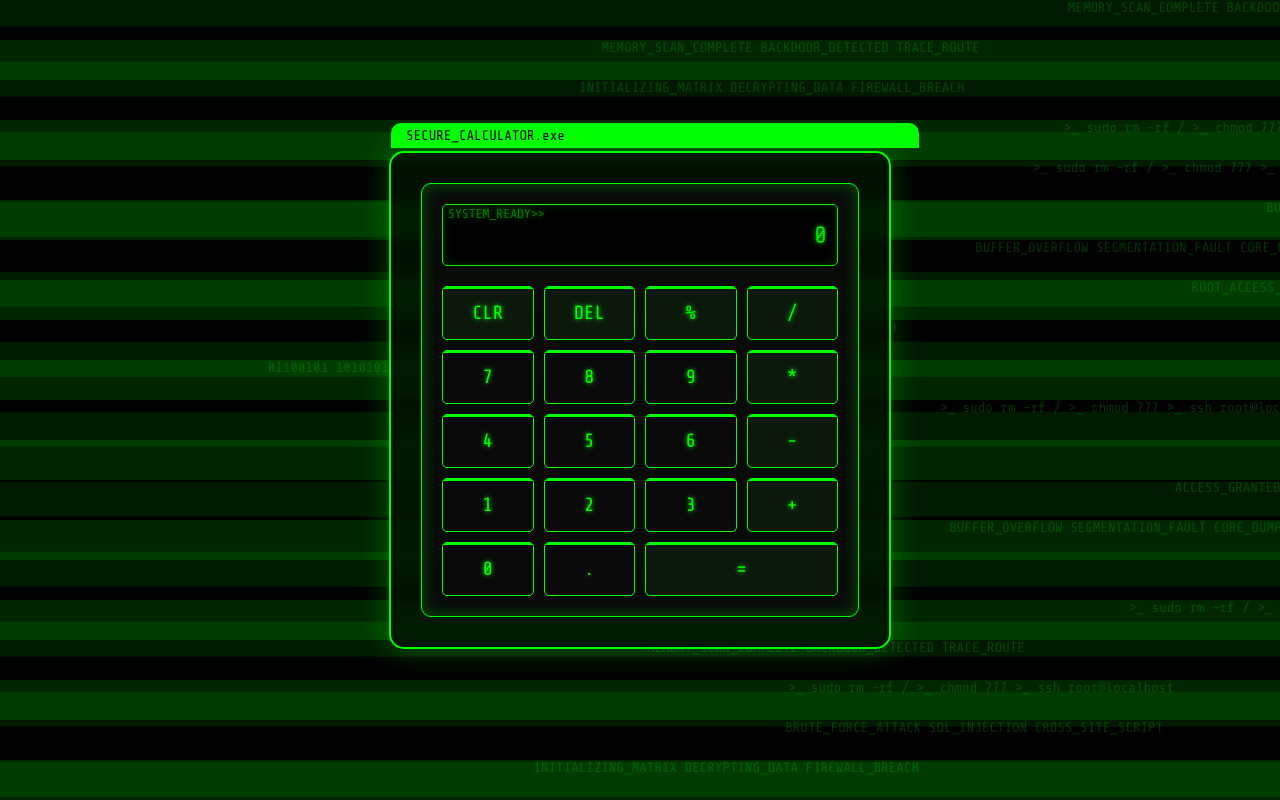
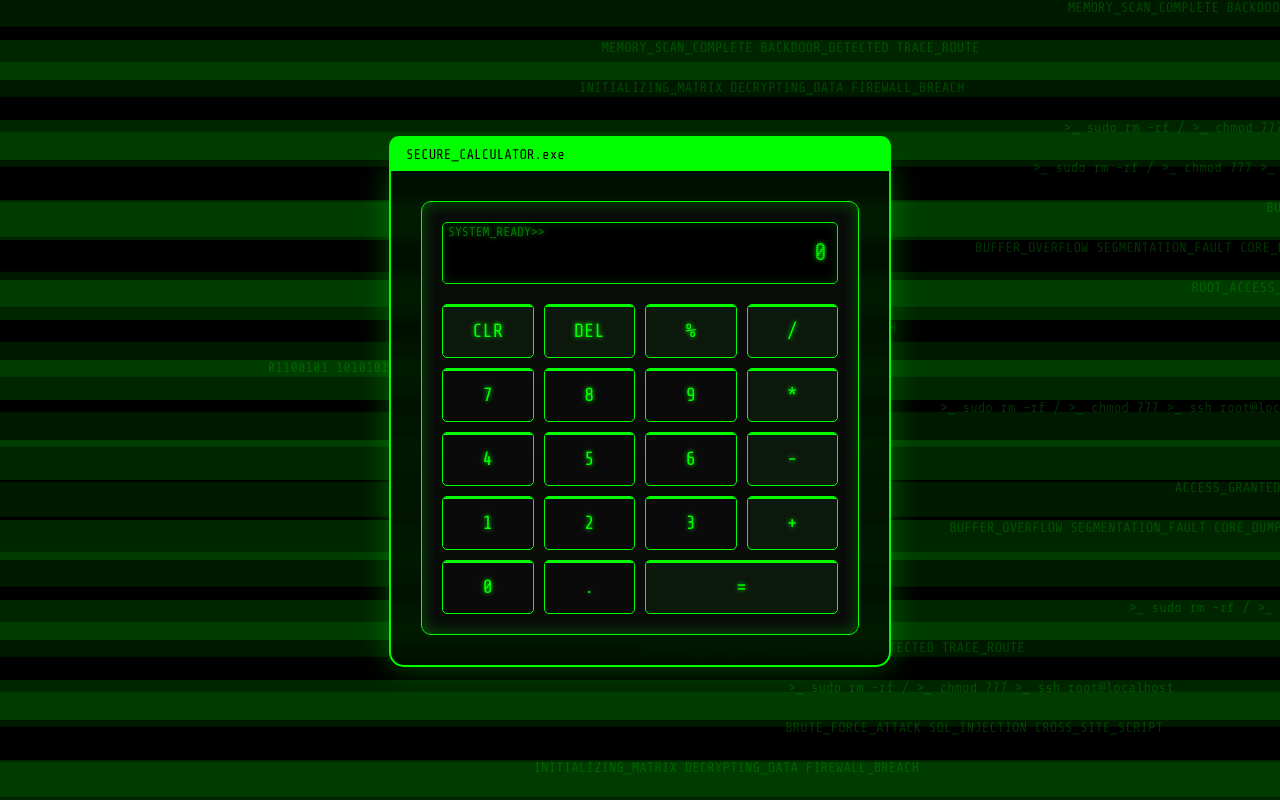
Before and after one commit to staycold666/hacker-calculator, a plain HTML site: page index.html in a window 1280 px wide. Drawn offline with nearby package versions, Linux system fonts and the light colour scheme.

Commit message:
Fix green bar

```diff
--- a/style.css
+++ b/style.css
@@ -80,25 +80,32 @@ body {
     position: relative;
     background: rgba(0, 20, 0, 0.8);
     padding: 30px;
-    border-radius: 15px;
+    border-radius: 0 0 15px 15px;
     box-shadow: 0 0 30px rgba(0, 255, 0, 0.3);
     border: 2px solid #00ff00;
     backdrop-filter: blur(5px);
     z-index: 1;
+    margin-top: 35px;
 }
 
 /* Terminal Window Header */
 .container::before {
     content: "SECURE_CALCULATOR.exe";
     position: absolute;
-    top: -30px;
-    left: 0;
-    width: 100%;
-    padding: 5px 15px;
+    top: -35px;
+    left: -2px;
+    right: -2px;
+    height: 35px;
     background: #00ff00;
     color: #000;
     font-size: 14px;
     border-radius: 10px 10px 0 0;
+    display: flex;
+    align-items: center;
+    padding-left: 15px;
+    border: 2px solid #00ff00;
+    border-bottom: none;
+    box-sizing: border-box;
 }
 
 .calculator {
```
